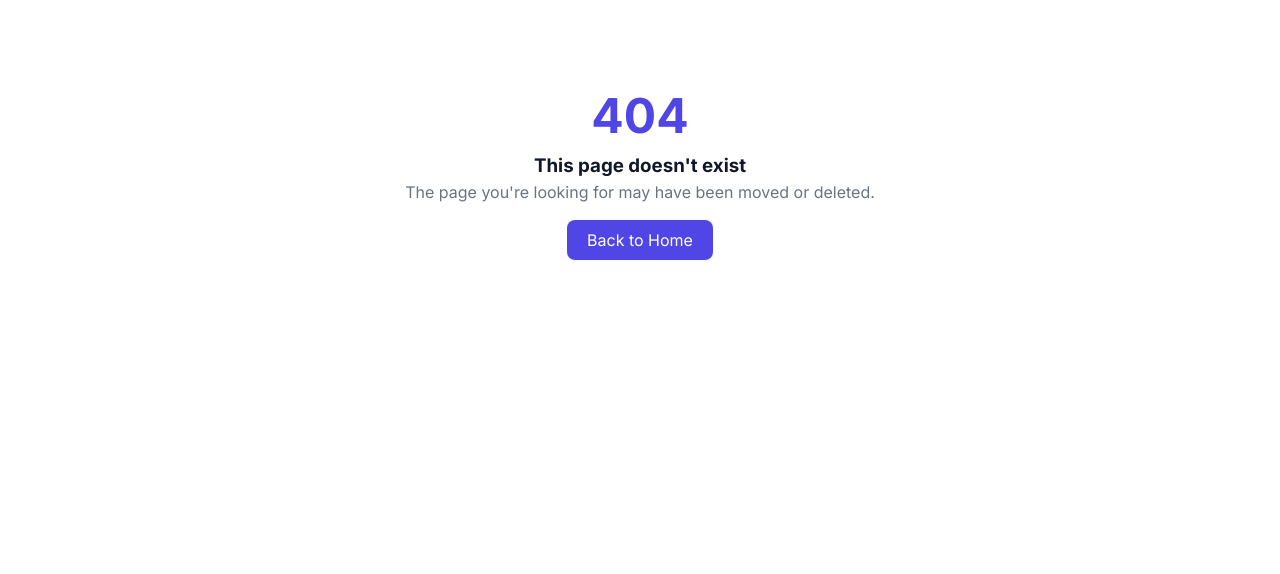
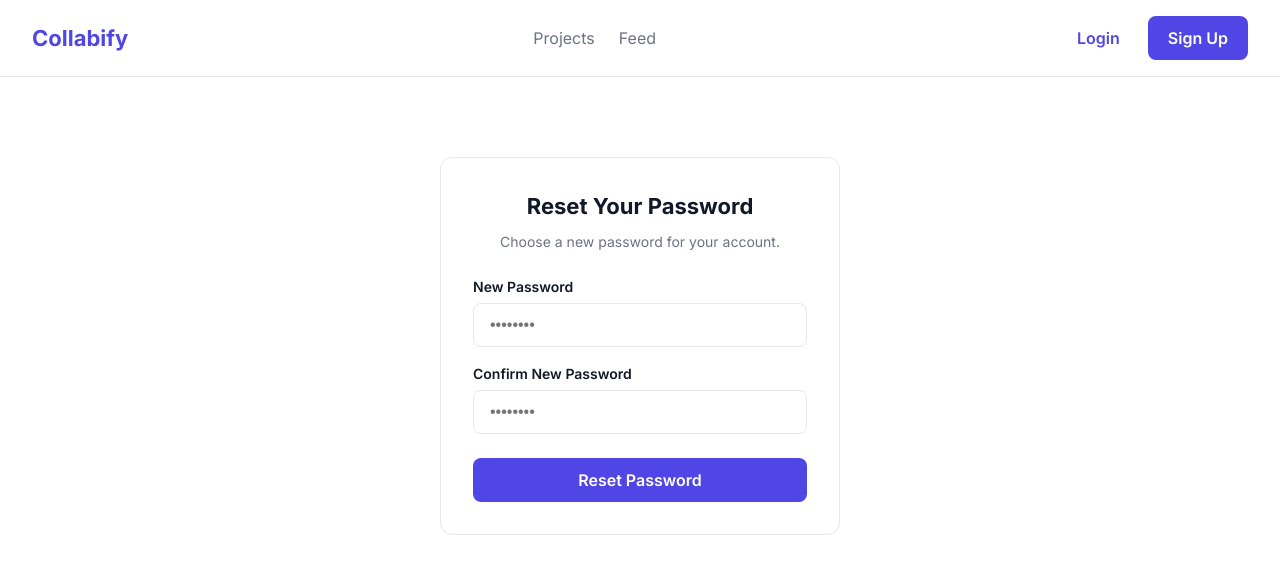
Before and after one commit to Moazam80/collabify, a React (Vite) app in the folder frontend/: page /reset-password in a window 1280 px wide. Before the commit this address had no page. Shown: the top 574 px of the page. Built offline with nearby package versions, Linux system fonts and the light colour scheme.

Commit message:
feat: add Reset Password page with validation and success state

```diff
--- a/frontend/src/App.jsx
+++ b/frontend/src/App.jsx
@@ -3,6 +3,7 @@ import Landing from "./pages/Landing";
 import Login from "./pages/Login";
 import Register from "./pages/Register";
 import ForgotPassword from "./pages/ForgotPassword";
+import ResetPassword from "./pages/ResetPassword";
 import NotFound from "./pages/NotFound";
 
 function App() {
@@ -13,6 +14,7 @@ function App() {
         <Route path="/login" element={<Login />} />
         <Route path="/register" element={<Register />} />
         <Route path="/forgot-password" element={<ForgotPassword />} />
+        <Route path="/reset-password" element={<ResetPassword />} />
         <Route path="*" element={<NotFound />} />
       </Routes>
     </BrowserRouter>
--- /dev/null
+++ b/frontend/src/pages/ResetPassword.jsx
@@ -0,0 +1,178 @@
+import { useState } from "react";
+import { Link } from "react-router-dom";
+import Navbar from "../components/Navbar";
+
+function ResetPassword() {
+  const [password, setPassword] = useState("");
+  const [confirmPassword, setConfirmPassword] = useState("");
+  const [error, setError] = useState("");
+  const [success, setSuccess] = useState(false);
+
+  function handleSubmit(e) {
+    e.preventDefault();
+    setError("");
+
+    if (password !== confirmPassword) {
+      setError("Passwords do not match.");
+      return;
+    }
+
+    if (password.length < 6) {
+      setError("Password must be at least 6 characters.");
+      return;
+    }
+
+    console.log("Password reset to:", password);
+    // Real reset logic (with token) will be connected in Phase 15
+    setSuccess(true);
+  }
+
+  const inputStyle = {
+    width: "100%",
+    height: "44px",
+    padding: "12px 16px",
+    border: "1px solid var(--color-border)",
+    borderRadius: "var(--radius-sm)",
+    fontSize: "var(--font-size-base)",
+  };
+
+  const labelStyle = {
+    display: "block",
+    fontSize: "var(--font-size-small)",
+    fontWeight: "600",
+    marginBottom: "6px",
+  };
+
+  return (
+    <div>
+      <Navbar />
+      <div
+        style={{
+          display: "flex",
+          justifyContent: "center",
+          padding: "80px 24px",
+        }}
+      >
+        <div
+          style={{
+            width: "100%",
+            maxWidth: "400px",
+            border: "1px solid var(--color-border)",
+            borderRadius: "var(--radius-md)",
+            padding: "32px",
+          }}
+        >
+          {!success ? (
+            <form onSubmit={handleSubmit}>
+              <h2
+                style={{
+                  fontSize: "var(--font-size-h3)",
+                  marginBottom: "8px",
+                  textAlign: "center",
+                }}
+              >
+                Reset Your Password
+              </h2>
+              <p
+                style={{
+                  fontSize: "var(--font-size-small)",
+                  color: "var(--color-text-secondary)",
+                  textAlign: "center",
+                  marginBottom: "24px",
+                }}
+              >
+                Choose a new password for your account.
+              </p>
+
+              {error && (
+                <div
+                  style={{
+                    background: "#FEE2E2",
+                    border: "1px solid var(--color-danger)",
+                    color: "#991B1B",
+                    padding: "12px 16px",
+                    borderRadius: "var(--radius-sm)",
+                    fontSize: "var(--font-size-small)",
+                    marginBottom: "16px",
+                  }}
+                >
+                  ⚠ {error}
+                </div>
+              )}
+
+              <div style={{ marginBottom: "16px" }}>
+                <label style={labelStyle}>New Password</label>
+                <input
+                  type="password"
+                  value={password}
+                  onChange={(e) => setPassword(e.target.value)}
+                  required
+                  style={inputStyle}
+                  placeholder="••••••••"
+                />
+              </div>
+
+              <div style={{ marginBottom: "24px" }}>
+                <label style={labelStyle}>Confirm New Password</label>
+                <input
+                  type="password"
+                  value={confirmPassword}
+                  onChange={(e) => setConfirmPassword(e.target.value)}
+                  required
+                  style={inputStyle}
+                  placeholder="••••••••"
+                />
+              </div>
+
+              <button
+                type="submit"
+                style={{
+                  width: "100%",
+                  background: "var(--color-primary)",
+                  color: "#fff",
+                  padding: "12px",
+                  borderRadius: "var(--radius-sm)",
+                  fontWeight: "600",
+                  fontSize: "var(--font-size-base)",
+                }}
+              >
+                Reset Password
+              </button>
+            </form>
+          ) : (
+            <div style={{ textAlign: "center" }}>
+              <div style={{ fontSize: "40px", marginBottom: "12px" }}>✅</div>
+              <h2 style={{ fontSize: "var(--font-size-h3)", marginBottom: "8px" }}>
+                Password Reset Successful
+              </h2>
+              <p
+                style={{
+                  fontSize: "var(--font-size-small)",
+                  color: "var(--color-text-secondary)",
+                  marginBottom: "20px",
+                }}
+              >
+                You can now log in with your new password.
+              </p>
+              <Link
+                to="/login"
+                style={{
+                  background: "var(--color-primary)",
+                  color: "#fff",
+                  padding: "10px 24px",
+                  borderRadius: "var(--radius-sm)",
+                  fontWeight: "600",
+                  display: "inline-block",
+                }}
+              >
+                Go to Login
+              </Link>
+            </div>
+          )}
+        </div>
+      </div>
+    </div>
+  );
+}
+
+export default ResetPassword;
```
